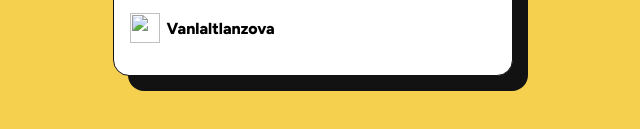
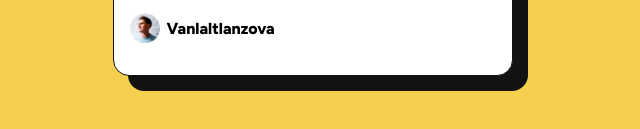
Before and after one commit to tzo28/blog-preview-card-main, a plain HTML site: page index.html in a window 1280 px wide. Shown: the part 587-716 px from the top of the page, 327-967 px from the left. Drawn offline with Linux system fonts and the light colour scheme.

Commit message:
Update index.html

```diff
--- a/index.html
+++ b/index.html
@@ -32,7 +32,7 @@
   </p>
     <div class="small-pic"><img height="30px"
       width="30px"
-      src="./assets/images/image-avatar.webp" alt="">Vanlaltlanzova
+      src="./image-avatar.webp" alt="">Vanlaltlanzova
     </div>
 </div>
 
```
